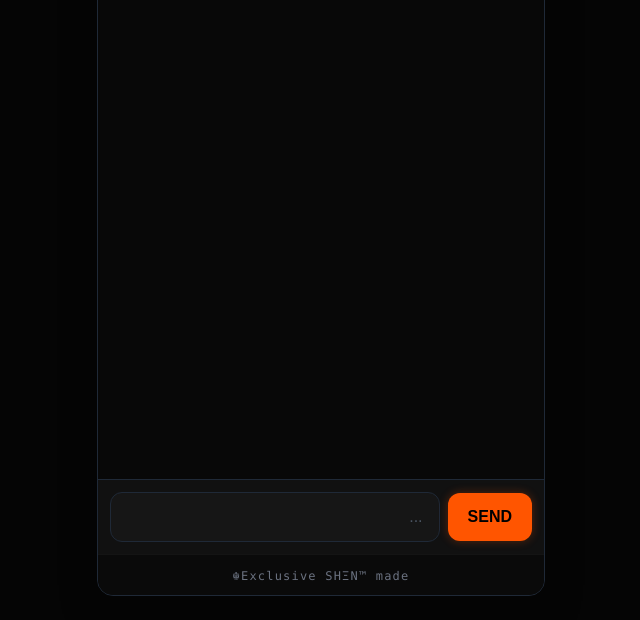
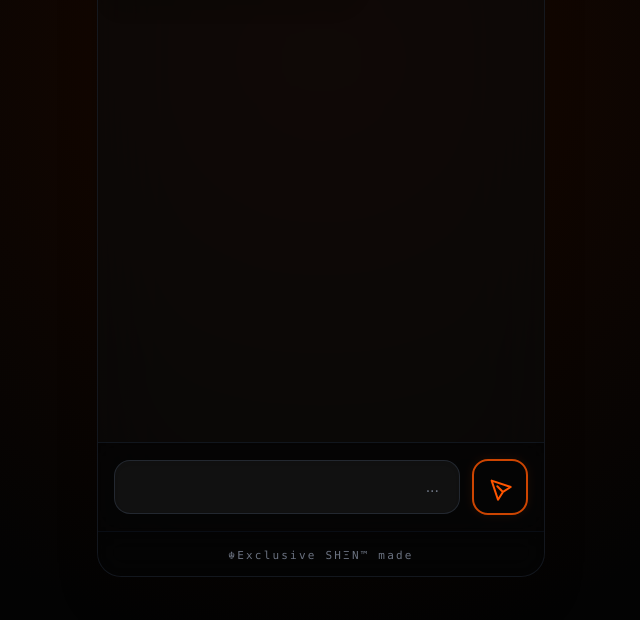
Before and after one commit to shervinofpersia/Termuaix, a plain HTML site: page index.html in a window 1280 px wide. Shown: the part 180-800 px from the top of the page, without its empty margins (319-959 px from the left). Drawn offline with nearby package versions, Linux system fonts and the light colour scheme; a small style sheet from the web is missing.

Commit message:
☬Exclusive SHΞN™ made

```diff
--- a/index.html
+++ b/index.html
@@ -2,78 +2,86 @@
 <html lang="fa">
 <head>
     <meta charset="UTF-8">
-    <meta name="viewport" content="width=device-width, initial-scale=1.0">
+    <meta name="viewport" content="width=device-width, initial-scale=1.0, maximum-scale=1.0, user-scalable=no">
     <title>SHΞN™ Termuaix</title>
     <script src="https://cdn.tailwindcss.com"></script>
     <style>
         @import url('https://v1.fontapi.ir/css/Vazir');
         body {
             font-family: 'Vazir', sans-serif;
-            background-color: #050505;
+            background-color: #030303;
+            /* یه هاله نوری محو در پس‌زمینه برای اینکه افکت شیشه‌ای دیده بشه */
+            background-image: radial-gradient(circle at 50% 30%, #1a0800 0%, #030303 70%);
+            background-attachment: fixed;
+            margin: 0;
+            overflow: hidden; /* جلوگیری از اسکرول کل صفحه */
         }
         .chat-msg {
             white-space: pre-wrap;
             word-break: break-word;
         }
-        /* استایل اختصاصی برای اسکرول‌بار نئونی */
+        /* اسکرول‌بار حرفه‌ای‌تر و ظریف‌تر */
         ::-webkit-scrollbar {
-            width: 5px;
+            width: 4px;
         }
         ::-webkit-scrollbar-track {
-            background: #0d0d0d;
+            background: transparent;
         }
         ::-webkit-scrollbar-thumb {
-            background: #ff5500;
+            background: rgba(255, 85, 0, 0.4);
             border-radius: 10px;
         }
+        ::-webkit-scrollbar-thumb:hover {
+            background: rgba(255, 85, 0, 0.8);
+        }
         .neon-glow {
-            text-shadow: 0 0 10px rgba(255, 85, 0, 0.6);
+            text-shadow: 0 0 12px rgba(255, 85, 0, 0.7);
         }
         .neon-border {
-            box-shadow: 0 0 15px rgba(255, 85, 0, 0.15);
+            box-shadow: 0 0 20px rgba(255, 85, 0, 0.1);
         }
     </style>
 </head>
-<body class="text-gray-200 h-screen flex flex-col items-center p-3 sm:p-6">
+<body class="h-screen w-full flex justify-center items-center sm:p-6">
 
-    <div class="w-full max-w-md bg-[#0d0d0d] rounded-2xl shadow-2xl flex flex-col h-full overflow-hidden border border-gray-800 neon-border">
+    <div class="w-full h-full sm:max-w-md sm:h-[95%] bg-[#0a0a0a]/60 backdrop-blur-2xl sm:rounded-3xl shadow-2xl flex flex-col relative border-0 sm:border border-gray-800/50 neon-border overflow-hidden">
 
-        <div class="bg-[#141414] border-b border-gray-800 p-4 text-center font-bold text-lg text-[#ff5500] neon-glow tracking-wide">
+        <div class="bg-black/30 backdrop-blur-md border-b border-gray-800/50 p-4 text-center font-bold text-lg text-[#ff5500] neon-glow tracking-widest z-20 relative">
             ☬SHΞN™ Termuaix
         </div>
 
-        <div id="chat-box" class="flex-1 p-4 overflow-y-auto space-y-4 bg-[#080808]">
+        <div id="chat-box" class="flex-1 p-4 overflow-y-auto space-y-5 relative z-10 scroll-smooth">
             </div>
 
-        <div class="p-3 bg-[#111111] border-t border-gray-800">
-            <div class="flex flex-row items-center gap-2" dir="ltr">
+        <div class="bg-black/40 backdrop-blur-md border-t border-gray-800/50 p-3 sm:p-4 z-20 relative">
+            <div class="flex flex-row items-center gap-3" dir="ltr">
                 <input type="text" id="user-input"
-                       class="flex-1 bg-[#161616] border border-gray-800 rounded-xl px-4 py-3 text-white text-right focus:outline-none focus:border-[#ff5500] transition-colors placeholder-gray-600"
+                       class="flex-1 bg-white/5 border border-gray-700/50 rounded-2xl px-5 py-3.5 text-white text-right focus:outline-none focus:border-[#ff5500]/70 focus:bg-white/10 transition-all placeholder-gray-500 shadow-inner"
                        placeholder="..."
                        onkeypress="if(event.key === 'Enter') sendMessage()">
 
                 <button onclick="sendMessage()"
-                        class="bg-[#ff5500] hover:bg-[#e04b00] text-black font-extrabold px-5 py-3 rounded-xl transition-all active:scale-95 shadow-[0_0_10px_rgba(255,85,0,0.3)]">
-                    SEND
+                        class="flex items-center justify-center w-14 h-14 rounded-2xl border-2 border-[#ff5500]/80 text-[#ff5500] hover:bg-[#ff5500]/10 hover:border-[#ff5500] transition-all active:scale-90 group shadow-[0_0_10px_rgba(255,85,0,0.1)] hover:shadow-[0_0_15px_rgba(255,85,0,0.3)]">
+                    <svg xmlns="http://www.w3.org/2000/svg" fill="none" viewBox="0 0 24 24" stroke-width="2" stroke="currentColor" class="w-6 h-6 transform -translate-x-0.5 group-hover:translate-x-0.5 -rotate-45 transition-transform duration-300">
+                        <path stroke-linecap="round" stroke-linejoin="round" d="M12 19l9 2-9-18-9 18 9-2zm0 0v-8" />
+                    </svg>
                 </button>
             </div>
         </div>
 
-        <div class="bg-[#0a0a0a] py-2 text-center border-t border-[#141414]">
+        <div class="bg-black/50 backdrop-blur-md py-2.5 text-center z-20 relative border-t border-gray-900/50">
             <a href="https://t.me/shervini" target="_blank"
-               class="text-xs text-gray-500 hover:text-[#ff5500] transition-colors tracking-widest font-mono">
+               class="text-[11px] text-gray-500 hover:text-[#ff5500] transition-colors tracking-[0.2em] font-mono">
                 ☬Exclusive SHΞN™ made
             </a>
         </div>
     </div>
 
     <script>
-        // لود اولیه و نمایش پیام خوش‌آمدگویی اختصاصی پس از باز شدن صفحه
         window.onload = function() {
             appendMessage("Hi , im SHΞN™ai wassup !?", false);
         };
 
-        // تابع ساخت و چیدمان زیبای بالب‌های مسیج
         function appendMessage(text, isUser, id = null) {
             const chatBox = document.getElementById('chat-box');
             const wrapper = document.createElement('div');
@@ -81,21 +89,25 @@
             if (id) wrapper.id = id;
 
             const div = document.createElement('div');
-            // تنظیم ساختار هوشمند متن برای زبان‌های ترکیبی
             div.setAttribute('dir', 'auto');
 
             if (isUser) {
-                // استایل نئونی و تیره برای پیام کاربر (سمت راست)
-                div.className = "bg-[#161616] text-gray-100 border border-gray-800 px-4 py-3 rounded-2xl rounded-tr-none max-w-[85%] chat-msg shadow-md text-right";
+                // بالب کاربر: ترنسپرنت با تناژ نارنجی و سایه
+                div.className = "bg-[#ff5500]/10 border border-[#ff5500]/20 backdrop-blur-md text-gray-100 px-5 py-3.5 rounded-3xl rounded-br-sm max-w-[85%] chat-msg shadow-[0_8px_20px_rgba(0,0,0,0.2)] text-right";
             } else {
-                // استایل متمایز با تم طوسی تیره و متن خوانا برای هوش مصنوعی (سمت چپ)
-                div.className = "bg-[#222] text-gray-200 px-4 py-3 rounded-2xl rounded-tl-none max-w-[85%] chat-msg shadow-md text-left";
+                // بالب هوش مصنوعی: ترنسپرنت شیشه‌ای با تناژ طوسی
+                div.className = "bg-white/5 border border-white/10 backdrop-blur-md text-gray-200 px-5 py-3.5 rounded-3xl rounded-bl-sm max-w-[85%] chat-msg shadow-[0_8px_20px_rgba(0,0,0,0.2)] text-left leading-relaxed";
             }
 
             div.textContent = text;
             wrapper.appendChild(div);
             chatBox.appendChild(wrapper);
-            chatBox.scrollTop = chatBox.scrollHeight;
+
+            // اسکرول نرم به پایین‌ترین نقطه
+            setTimeout(() => {
+                chatBox.scrollTo({ top: chatBox.scrollHeight, behavior: 'smooth' });
+            }, 50);
+
             return div;
         }
 
@@ -104,22 +116,19 @@
             const message = input.value.trim();
             if (!message) return;
 
-            // نمایش پیام کاربر در سمت راست
             appendMessage(message, true);
             input.value = '';
 
-            // نمایش وضعیت لودینگ اختصاصی کور پروسس با انیمیشن پالس و رنگ نارنجی
             const loadingId = 'loading-' + Date.now();
             const loadingDiv = appendMessage('☬SHΞN™ core process...', false, loadingId);
-            loadingDiv.classList.add('animate-pulse', 'text-[#ff5500]', 'font-mono', 'neon-glow');
+            loadingDiv.classList.add('animate-pulse', 'text-[#ff5500]', 'font-mono', 'neon-glow', 'border-[#ff5500]/30');
+            loadingDiv.classList.replace('bg-white/5', 'bg-[#ff5500]/5');
 
             try {
-                // ارسال مستقیم درخواست از کلاینت به درگاه Pollinations
                 const encodedText = encodeURIComponent(message);
                 const url = `https://text.pollinations.ai/${encodedText}`;
                 const response = await fetch(url);
 
-                // پاک کردن حالت لودینگ به صورت ایمن
                 const loadEl = document.getElementById(loadingId);
                 if (loadEl) loadEl.remove();
 
@@ -128,15 +137,17 @@
                     appendMessage(data, false);
                 } else {
                     const errDiv = appendMessage(`CORE ERROR: ${response.status}`, false);
-                    errDiv.classList.replace('bg-[#222]', 'bg-red-950');
-                    errDiv.classList.add('text-red-400', 'border', 'border-red-800');
+                    errDiv.classList.replace('bg-white/5', 'bg-red-900/20');
+                    errDiv.classList.replace('border-white/10', 'border-red-500/30');
+                    errDiv.classList.add('text-red-400');
                 }
             } catch (error) {
                 const loadEl = document.getElementById(loadingId);
                 if (loadEl) loadEl.remove();
                 const errDiv = appendMessage('NETWORK TIMEOUT / PROXIED', false);
-                errDiv.classList.replace('bg-[#222]', 'bg-red-950');
-                errDiv.classList.add('text-red-400', 'border', 'border-red-800');
+                errDiv.classList.replace('bg-white/5', 'bg-red-900/20');
+                errDiv.classList.replace('border-white/10', 'border-red-500/30');
+                errDiv.classList.add('text-red-400');
             }
         }
     </script>
```
